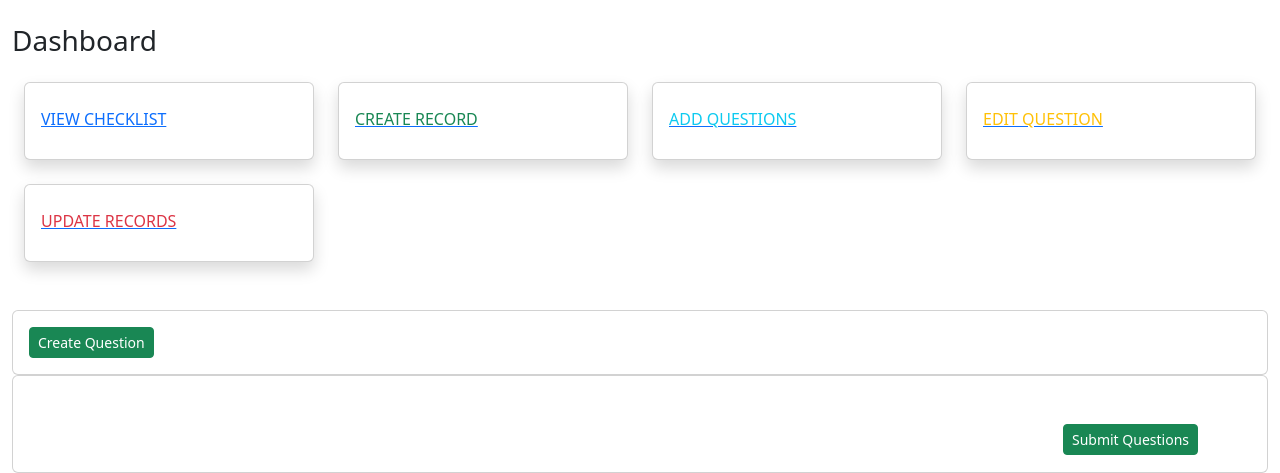
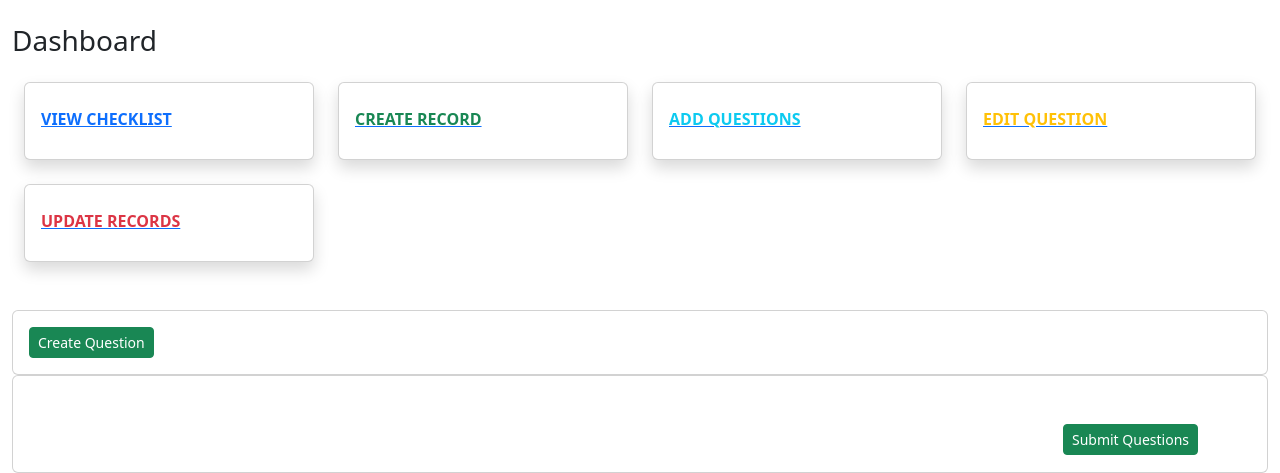
Before and after one commit to Symphonyxia/checklist, a PHP site: page /checklist/create.php in a window 1280 px wide. Shown: the part 56-529 px from the top of the page. Run offline with PHP 8.4, Linux system fonts and the light colour scheme.

Commit message:
Update sidebar.php

```diff
--- a/sidebar.php
+++ b/sidebar.php
@@ -1,6 +1,6 @@
 <link rel="stylesheet" type="text/css" href="resources/fontawesome-free-6.5.1-web/css/fontawesome.css">
 <link rel="stylesheet" type="text/css" href="resources/fontawesome-free-6.5.1-web/css/solid.css">
-<link rel="stylesheet" type="text/css" href="resources/sidebar.css">
+<link rel="stylesheet" type="text/css" href="resources/css/sidebar.css">
 <script src="https://code.jquery.com/jquery-3.6.0.min.js" integrity="sha384-vtXRMe3mGCbOeY7l30aIg8H9p3GdeSe4IFlP6G8JMa7o7lXvnz3GFKzPxzJdPfGK" crossorigin="anonymous"></script>
 
 <script src="https://cdn.jsdelivr.net/npm/@popperjs/core@2.11.8/dist/umd/popper.min.js" integrity="sha384-I7E8VVD/ismYTF4hNIPjVp/Zjvgyol6VFvRkX/vR+Vc4jQkC+hVqc2pM8ODewa9r" crossorigin="anonymous"></script>
@@ -23,7 +23,7 @@
                     <div class="card-body">
                         <div class="row no-gutters align-items-center">
                             <div class="col mr-2">
-                                <div class="text-xs font-weight-bold text-primary text-uppercase mb-1">View Checklist</div>
+                                <div class="text-xs font-weight-bold text-primary text-uppercase mb-1"><strong>View Checklist</strong></div>
 
                             </div>
                             <div class="col-auto">
@@ -41,11 +41,11 @@
                     <div class="card-body">
                         <div class="row no-gutters align-items-center">
                             <div class="col mr-2">
-                                <div class="text-xs font-weight-bold text-success text-uppercase mb-1">Create Record</div>
+                                <div class="text-xs font-weight-bold text-success text-uppercase mb-1"><strong>Create Record</strong></div>
 
                             </div>
                             <div class="col-auto">
-                                <i class="fa-solid fa-book-medical fa-2x text-gray-300"></i>
+                            <i class="fa-solid fa-file-pen  fa-2x text-gray-300"></i>
                             </div>
                         </div>
                     </div>
@@ -59,7 +59,7 @@
                     <div class="card-body">
                         <div class="row no-gutters align-items-center">
                             <div class="col mr-2">
-                                <div class="text-xs font-weight-bold text-info text-uppercase mb-1">Add Questions</div>
+                                <div class="text-xs font-weight-bold text-info text-uppercase mb-1"><strong>Add Questions</strong></div>
                                 <div class="row no-gutters align-items-center">
                                     <div class="col-auto">
 
@@ -83,8 +83,7 @@
                     <div class="card-body">
                         <div class="row no-gutters align-items-center">
                             <div class="col mr-2">
-                                <div class="text-xs font-weight-bold text-warning text-uppercase mb-1">Edit Question
-                                </div>
+                                <div class="text-xs font-weight-bold text-warning text-uppercase mb-1"><strong>Edit Question</strong></div>
 
                             </div>
                             <div class="col-auto">
@@ -104,12 +103,11 @@
                     <div class="card-body">
                         <div class="row no-gutters align-items-center">
                             <div class="col mr-2">
-                                <div class="text-xs font-weight-bold text-danger text-uppercase mb-1">Update Records
-                                </div>
+                                <div class="text-xs font-weight-bold text-danger text-uppercase mb-1"><strong>Update Records</strong></div>
 
                             </div>
                             <div class="col-auto">
-                                <i class="fa-solid fa-file-pen  fa-2x text-gray-300"></i>
+                            <i class="fa-solid fa-book-medical fa-2x text-gray-300"></i>
 
                             </div>
                         </div>
```
